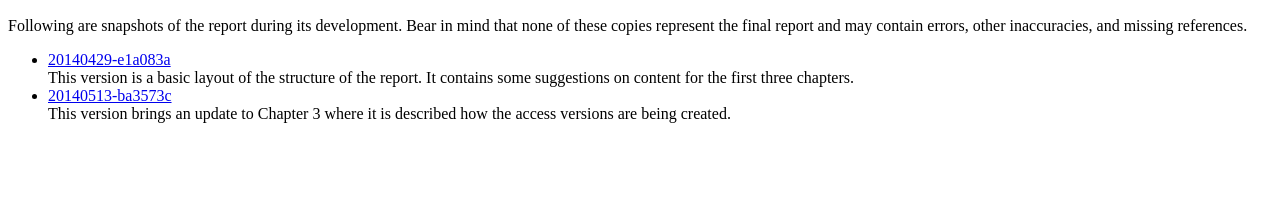
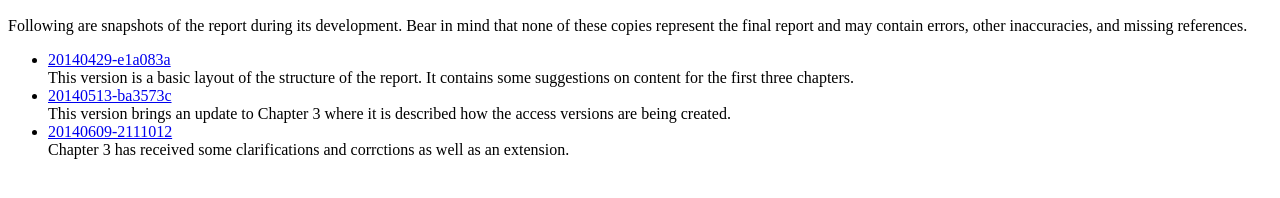
Before and after one commit to peek8846/peek8846.github.io, a plain HTML site: page bth/report/index.html in a window 1280 px wide. Shown: the part 110-308 px from the top of the page. Drawn offline with Linux system fonts and the light colour scheme.

Commit message:
add snapshot 20140609-2111012

```diff
--- a/bth/report/index.html
+++ b/bth/report/index.html
@@ -28,6 +28,11 @@
         This version brings an update to Chapter 3 where it is described
         how the access versions are being created.
       </li>
+      <li>
+        <a href="snapshots/20140609-2111012.pdf">20140609-2111012</a><br>
+        Chapter 3 has received some clarifications and corrctions
+        as well as an extension.
+      </li>
     </ul>
 
 </body>
```
Also changed, not shown: 1 other file.
